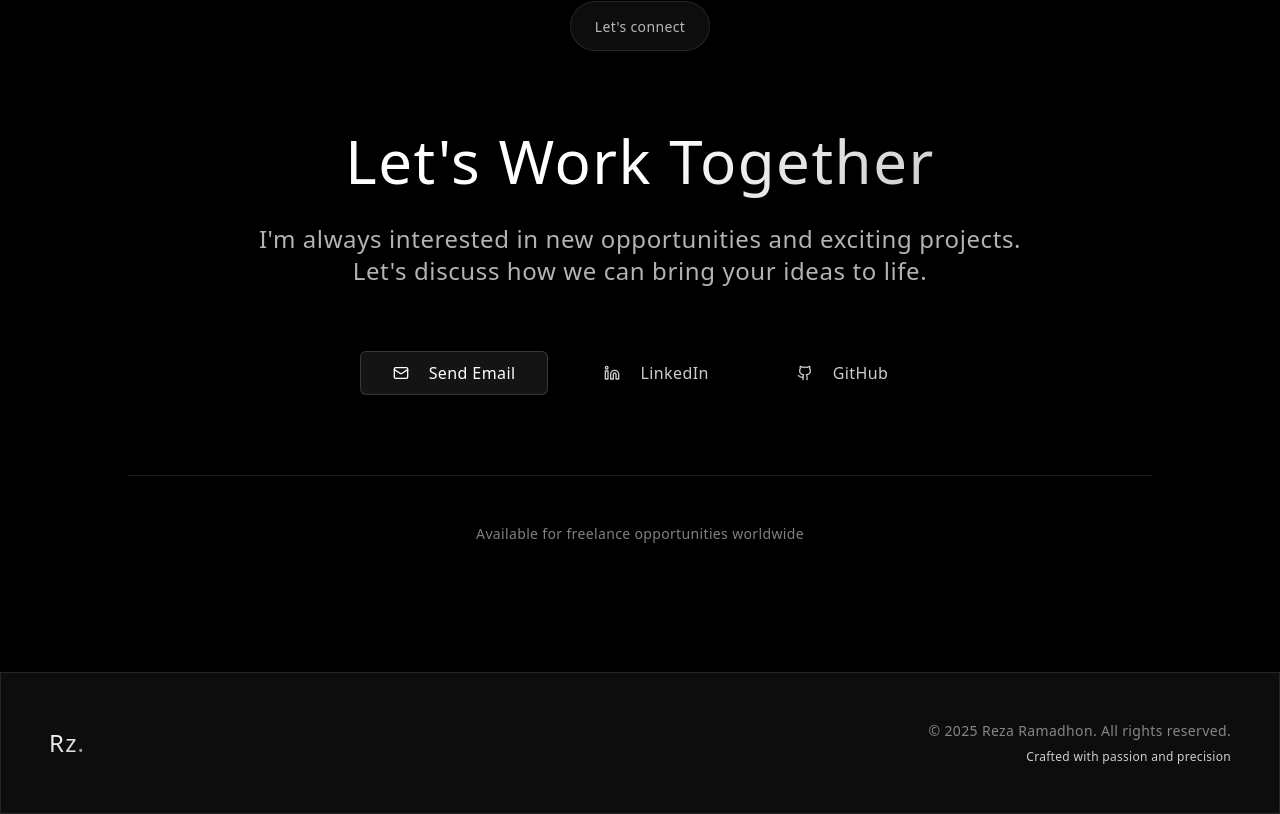
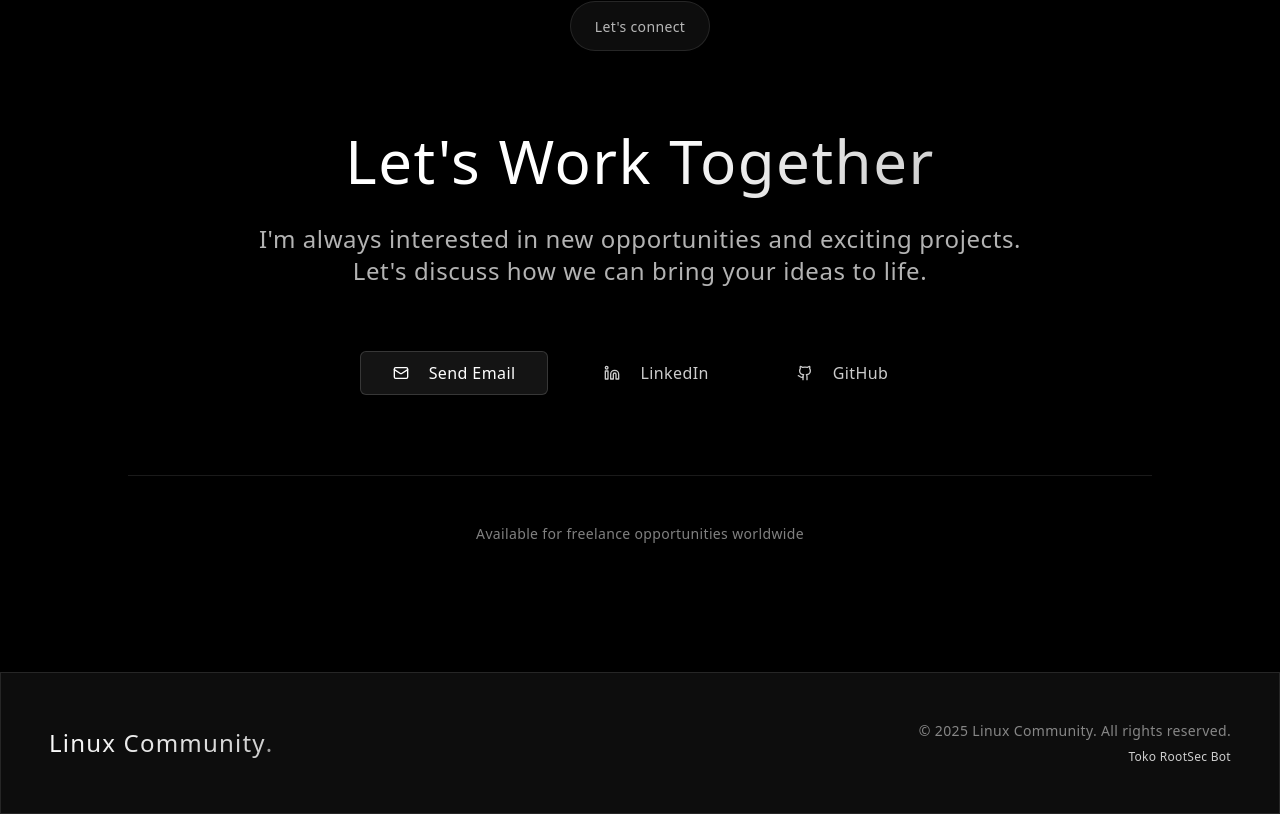
Before and after one commit to linuxcommunity/Website, a Next.js app: page / in a window 1280 px wide. Shown: the part 3580-4394 px from the top of the page. Built offline with nearby package versions, Linux system fonts and the light colour scheme.

Commit message:
Update footer.tsx

```diff
--- a/components/layout/footer.tsx
+++ b/components/layout/footer.tsx
@@ -4,15 +4,15 @@ export function Footer() {
       <div className="max-w-7xl mx-auto">
         <div className="flex flex-col md:flex-row justify-between items-center">
           <div className="text-2xl font-light text-white tracking-wider mb-4 md:mb-0">
-            <span className="gradient-text font-medium">Rz</span>
+            <span className="gradient-text font-medium">Linux Community</span>
             <span className="text-white/60">.</span>
           </div>
 
           <div className="text-center md:text-right">
             <p className="text-white/50 text-sm font-light tracking-wide mb-2">
-              &copy; {new Date().getFullYear()} Reza Ramadhon. All rights reserved.
+              &copy; {new Date().getFullYear()} Linux Community. All rights reserved.
             </p>
-            <p className="text-white/80 text-xs font-light tracking-wide">Crafted with passion and precision</p>
+            <p className="text-white/80 text-xs font-light tracking-wide">Toko RootSec Bot</p>
           </div>
         </div>
       </div>
```
